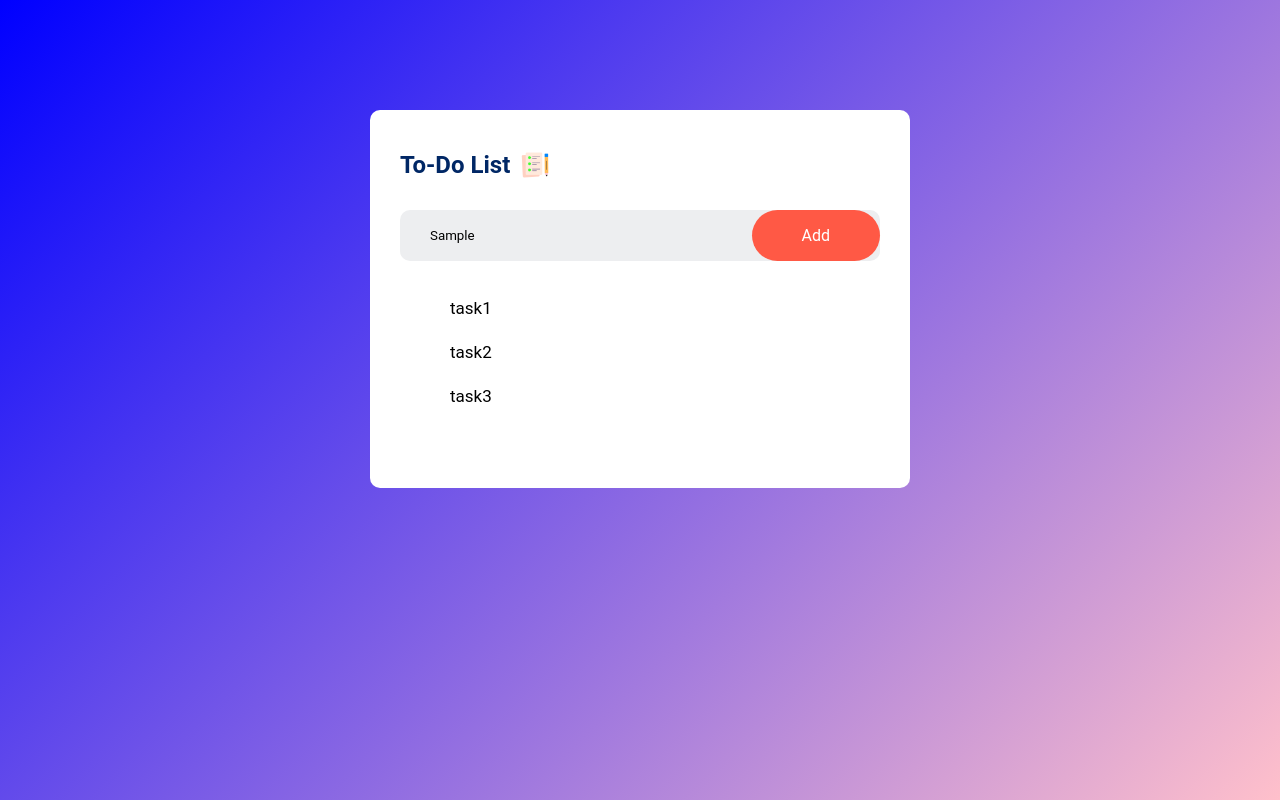
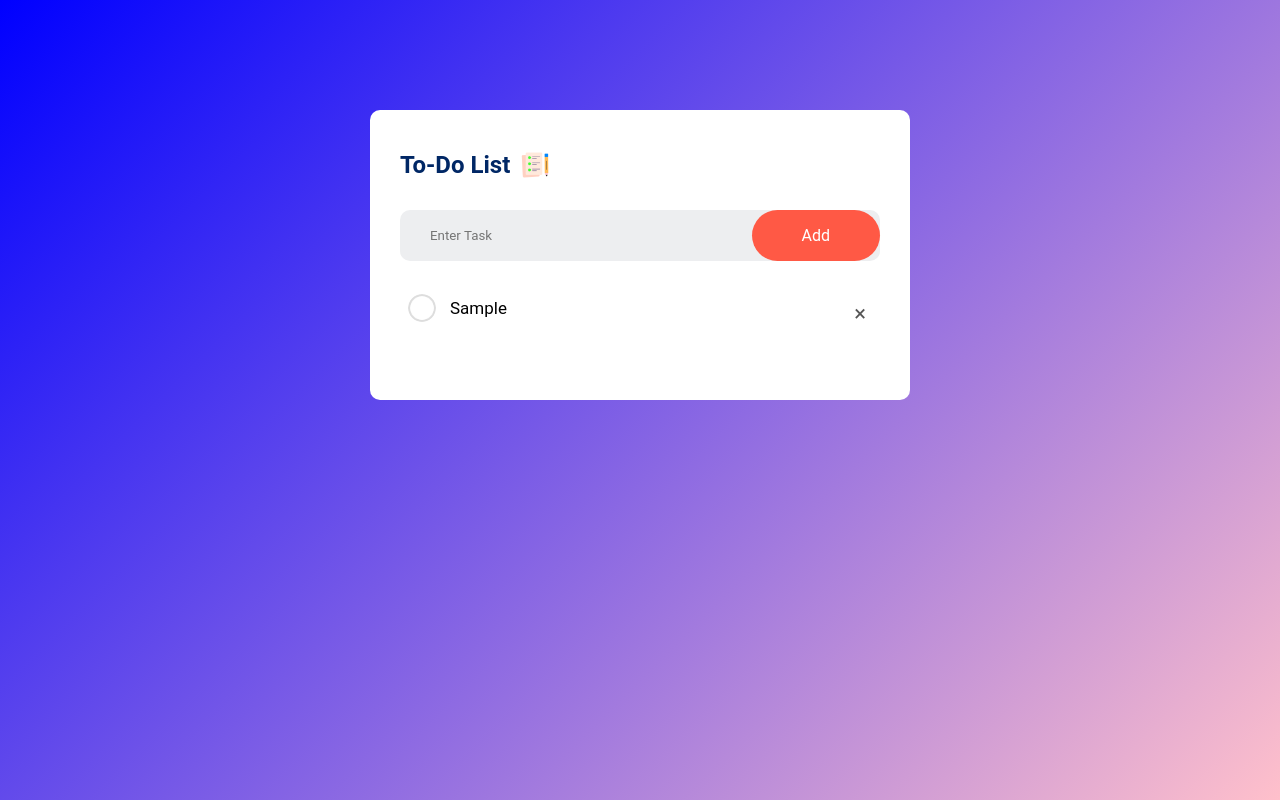
Before and after one commit to jiaakmal/JavaScript, a plain HTML site: page TO-DO-APP/index.html in a window 1280 px wide. Both pictures are taken after typing "Sample" into the empty fields and a click on the button "Add". Drawn offline with nearby package versions, Linux system fonts and the light colour scheme.

Commit message:
to-do app

```diff
--- a/TO-DO-APP/index.html
+++ b/TO-DO-APP/index.html
@@ -12,13 +12,13 @@
         <div class="todo-app">
             <h2>To-Do List <img src="images/icon.png" alt=""> </h2>
             <div class="row">
-                <input class="input" type="text" placeholder="Enter Task">
-                <button class="add-btn">Add</button>
+                <input class="inputtask"  type="text" placeholder="Enter Task">
+                <button onclick="addtask();" class="add-btn">Add</button>
             </div>
-            <ul id="list-containor">
-                <li>task1</li>
-                <li>task2</li>
-                <li>task3</li>
+            <ul class="list-containor">
+                <!-- <li class="checked">task 1</li>
+                <li>task 2</li>
+                <li>task 3</li> -->
             </ul>
 
         </div>
--- a/TO-DO-APP/script.js
+++ b/TO-DO-APP/script.js
@@ -0,0 +1,35 @@
+const inputbox=document.querySelector(".inputtask");
+const list=document.querySelector(".list-containor");
+function addtask(){
+    if(inputbox.value===''){
+    alert("you must enter something!");
+}
+    else{
+        let li=document.createElement("li")
+        li.innerText=inputbox.value;
+        list.appendChild(li);
+        let span=document.createElement("span")
+        span.innerHTML="\u00d7"
+        li.appendChild(span)
+    }
+    inputbox.value="";
+    savedata();
+}
+list.addEventListener('click', (e)=>{
+    if(e.target.tagName==="LI"){
+        e.target.classList.toggle("checked");
+        savedata()
+    }
+    if(e.target.tagName==="SPAN"){
+        e.target.parentElement.remove();
+        savedata();
+    }
+},false);
+function savedata(){
+    localStorage.setItem("data", list.innerHTML);
+}
+function showtask(){
+    list.innerHTML=localStorage.getItem("data")
+}
+
+showtask();
--- a/TO-DO-APP/style.css
+++ b/TO-DO-APP/style.css
@@ -67,5 +67,46 @@ ul li{
     padding:12px 8px 12px 50px ;
     user-select: none;
     cursor: pointer;
+    position: relative;
+}
+ul li::before{
+    content: '';
+    position: absolute;
+    width: 28px;
+    height: 28px;
+    border-radius: 50%;
+    background-image: url(images/unchecked.png);
+    background-size: cover;
+    background-position: center ;
+    top: 8px;
+    left: 8px;
 
 }
+ul li.checked{
+
+    background-size: cover;
+    background-position: center ;
+    text-decoration: line-through;
+    color: #555;
+}
+ul li.checked::before{
+    background-image: url(images/checked.png);
+
+}
+ul li span{
+    position: absolute;
+    right: 0;
+    top:8px;
+    font-size: 22px;
+    height: 40px;
+    width: 40px;
+    color: #555;
+    border-radius:50% ;
+    line-height: 40px;
+    text-align: center;
+
+}
+ul li span:hover{
+    background-color: #edeef0;
+
+}
```
